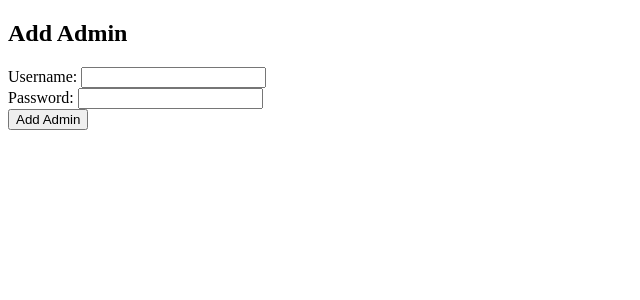
After one commit to yassinehmza/TheLastProLearn, a PHP site: page /admin/add-admin.php in a window 1280 px wide. The commit adds this page. Shown: the top 300 px of the page, without its empty margins (0-640 px from the left). Run offline with PHP 8.4, Linux system fonts and the light colour scheme.

Commit message:
add new admin

```diff
--- /dev/null
+++ b/admin/add-admin.php
@@ -0,0 +1,76 @@
+<?php
+// Include database connection
+include '../backend/db.php';
+
+// Initialize variables
+$username = $password = "";
+$username_err = $password_err = "";
+
+if ($_SERVER["REQUEST_METHOD"] === "POST") {
+    // Validate username
+    if (empty(trim($_POST["username"]))) {
+        $username_err = "Please enter a username.";
+    } else {
+        $username = trim($_POST["username"]);
+    }
+
+    // Validate password
+    if (empty(trim($_POST["password"]))) {
+        $password_err = "Please enter a password.";
+    } else {
+        $password = trim($_POST["password"]);
+    }
+
+    // Check for errors before inserting into database
+    if (empty($username_err) && empty($password_err)) {
+        // Hash the password
+        $hashed_password = password_hash($password, PASSWORD_DEFAULT);
+
+        // Prepare and execute the SQL statement
+        $sql = "INSERT INTO admins (username, password) VALUES (?, ?)";
+        if ($stmt = $conn->prepare($sql)) {
+            $stmt->bind_param("ss", $username, $hashed_password);
+
+            if ($stmt->execute()) {
+                echo "Admin added successfully!";
+            } else {
+                echo "Error: " . $stmt->error;
+            }
+
+            $stmt->close();
+        } else {
+            echo "Error: " . $conn->error;
+        }
+    }
+
+    // Close the database connection
+    $conn->close();
+}
+?>
+
+<!DOCTYPE html>
+<html lang="en">
+<head>
+    <meta charset="UTF-8">
+    <meta name="viewport" content="width=device-width, initial-scale=1.0">
+    <title>Add Admin</title>
+</head>
+<body>
+    <h2>Add Admin</h2>
+    <form action="add-admin.php" method="post">
+        <div>
+            <label for="username">Username:</label>
+            <input type="text" name="username" id="username" value="<?php echo htmlspecialchars($username); ?>">
+            <span><?php echo $username_err; ?></span>
+        </div>
+        <div>
+            <label for="password">Password:</label>
+            <input type="password" name="password" id="password">
+            <span><?php echo $password_err; ?></span>
+        </div>
+        <div>
+            <button type="submit">Add Admin</button>
+        </div>
+    </form>
+</body>
+</html>
--- a/admin/edit-course.php
+++ b/admin/edit-course.php
@@ -28,7 +28,7 @@ $tests = $tests_result->fetch_all(MYSQLI_ASSOC);
 ?>
 
 <!-- Form for editing course -->
-<form action="save_course.php" method="POST">
+<form action="../backend/save_cours.php" method="POST">
     <input type="hidden" name="course_id" value="<?php echo $course['id']; ?>">
     <input type="text" name="title" value="<?php echo $course['title']; ?>" placeholder="Course Title">
     <textarea name="description" placeholder="Course Description"><?php echo $course['description']; ?></textarea>
--- a/admin/index.php
+++ b/admin/index.php
@@ -95,6 +95,7 @@ if (!isset($_SESSION['admin_logged_in'])) {
                     <li><a href="/admin/manage-courses.php">Manage Courses</a></li>
                     <li><a href="/admin/manage-quizzes.php">Manage Quizzes</a></li>
                     <li><a href="/admin//manage-users.php">Manage Users</a></li>
+                    <li><a href="/admin/add-admin.php">add admin</a></li>
                     <li><a href="login.php">Logout</a></li>
                 </ul>
             </nav>
--- a/backend/db.php
+++ b/backend/db.php
@@ -1,5 +1,5 @@
 <?php
-$host = 'localhost:3308';
+$host = 'localhost:3306';
 $dbname = 'newlearn';
 $username = 'root'; // Your MySQL username
 $password = ''; // Your MySQL password
```
